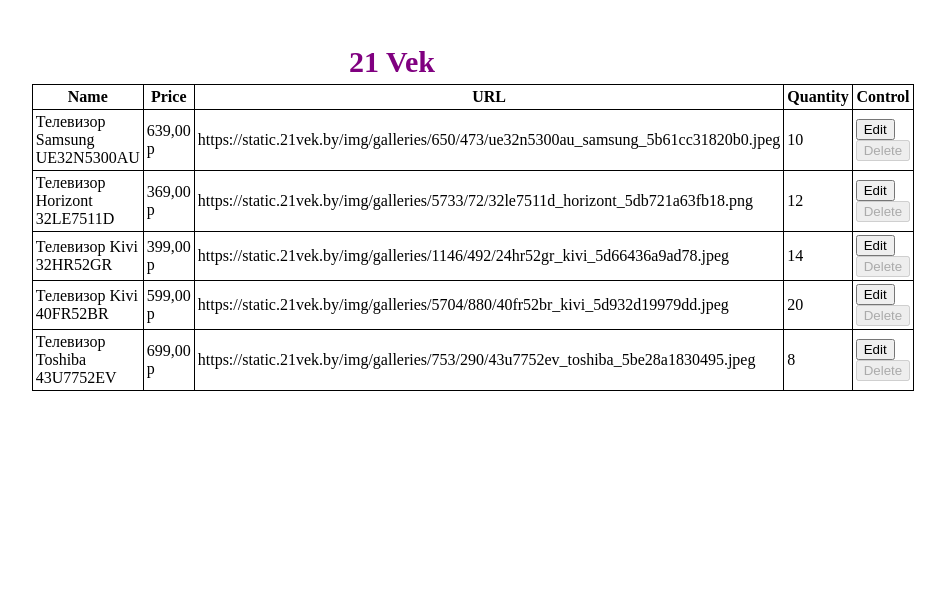
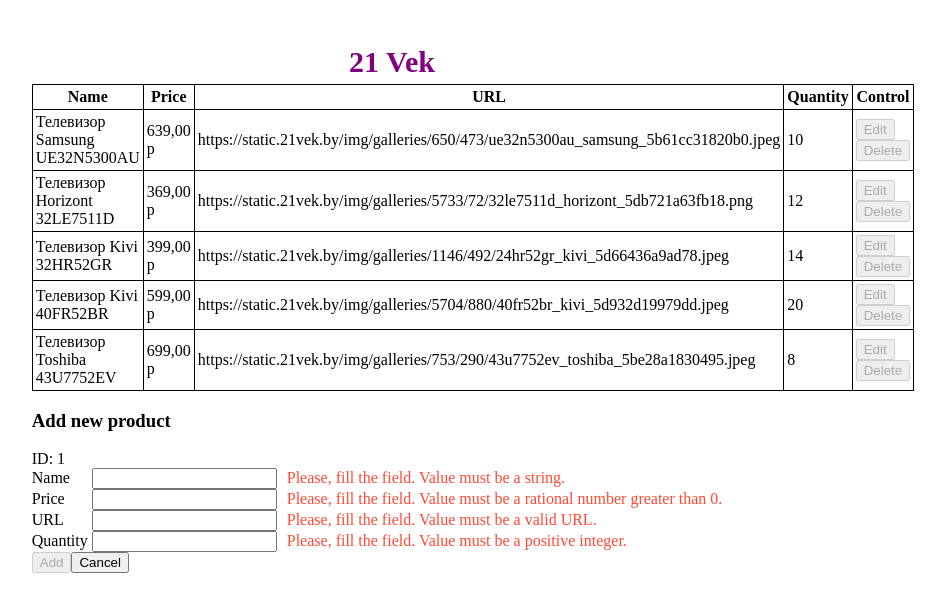
Before and after one commit to ArtyomMakarov/FD3, a React app in the folder ishop3/: page / in a window 1280 px wide. Both pictures are taken after a click on the button "New Product". Shown: the top 612 px of the page, without its empty margins (248-1193 px from the left). Built offline with nearby package versions, Linux system fonts and the light colour scheme.

Commit message:
update ishop3

```diff
--- a/ishop3/components/IshopBlock.js
+++ b/ishop3/components/IshopBlock.js
@@ -91,6 +91,11 @@
         );
 
         let item = this.state.items.find(v => v.code == this.state.selectedItemCode);
+        let   addItem = {code: this.state.key,
+                    name: '',
+                    price: '',
+                    url:'',
+                    inStock:''};
 
         return (
             <div className='Ishop'>
@@ -109,8 +114,11 @@
                 </table>
                 <input type='button' value='New Product' onClick={this.newProduct} hidden={this.state.add==true||this.state.mode==2}/>
                 {this.state.selectedItemCode && <IshopInfo item={item} mode={this.state.mode}/>}
-                {this.state.selectedItemCode && <IshopChange key={this.state.key} item = {item} mode={this.state.mode} add={this.state.add}
-                                                    cbChanged={this.changeItems} cbCanceled={this.canceled} cbOnChange={this.onChange}/>}
+                {(this.state.selectedItemCode||this.state.add) &&
+                <IshopChange key={this.state.key} item = {this.state.add?addItem:item}
+                             mode={this.state.mode} add={this.state.add} cbChanged={this.changeItems}
+                             cbCanceled={this.canceled} cbOnChange={this.onChange}
+                />}
             </div>
         );
     }
--- a/ishop3/components/IshopChange.css
+++ b/ishop3/components/IshopChange.css
@@ -11,6 +11,6 @@
 
 .itemChange .inputArea .error
 {
-    color: #ff1325;
+    color: #ff4a35;
     padding-left: 10px;
 }
--- a/ishop3/components/IshopChange.js
+++ b/ishop3/components/IshopChange.js
@@ -21,10 +21,10 @@
         price: this.props.item.price,
         url: this.props.item.url,
         quantity: this.props.item.inStock,
-        nameError: true,
-        priceError: true,
-        urlError: true,
-        quantityError: true
+        nameError: this.props.add,
+        priceError: this.props.add,
+        urlError: this.props.add,
+        quantityError: this.props.add
     }
 
     inputChanged = (e) => {
@@ -53,11 +53,29 @@
         }
     }
 
-    changeItems = () => {
-            this.props.cbChanged({...this.props.item, name: this.state.name, price: this.state.price, url: this.state.url, inStock: this.state.quantity});
+    changeItems = (e) => {
+        if (e.target.value=='Save') {
+            this.props.cbChanged({
+                ...this.props.item,
+                name: this.state.name,
+                price: this.state.price,
+                url: this.state.url,
+                inStock: this.state.quantity
+            });
+        } else {
+            this.props.cbChanged({
+                ...this.props.item,
+                code: this.props.item.code,
+                name: this.state.name,
+                price: this.state.price,
+                url: this.state.url,
+                inStock: this.state.quantity
+            });
+        }
     }
 
     render() {
+
         return (
             <div className='itemChange' hidden={this.props.mode!==2}>
 
@@ -66,22 +84,22 @@
                 <span>ID: {this.props.item.code}</span>
                 <label className='inputArea'>
                     <span className="fieldName">Name</span>
-                    <input type="text" name="itemName" onChange={this.inputChanged}/>
+                    <input type="text" name="itemName" onChange={this.inputChanged} defaultValue={this.state.name}/>
                     <span className='error' hidden={!this.state.nameError}>Please, fill the field. Value must be a string.</span>
                 </label>
                 <label className='inputArea'>
                     <span className="fieldName">Price</span>
-                    <input type="text" name="itemPrice" onChange={this.inputChanged}/>
+                    <input type="text" name="itemPrice" onChange={this.inputChanged} defaultValue={this.state.price}/>
                     <span className='error' hidden={!this.state.priceError}>Please, fill the field. Value must be a rational number greater than 0.</span>
                 </label>
                 <label className='inputArea'>
                     <span className="fieldName">URL</span>
-                    <input type="text" name="itemURL" onChange={this.inputChanged}/>
+                    <input type="text" name="itemURL" onChange={this.inputChanged} defaultValue={this.state.url}/>
                     <span className='error' hidden={!this.state.urlError}>Please, fill the field. Value must be a valid URL.</span>
                 </label>
                 <label className='inputArea'>
                     <span className="fieldName">Quantity</span>
-                    <input type="text" name="itemQuantity" onChange={this.inputChanged}/>
+                    <input type="text" name="itemQuantity" onChange={this.inputChanged} defaultValue={this.state.quantity}/>
                     <span className='error' hidden={!this.state.quantityError}>Please, fill the field. Value must be a positive integer.</span>
                 </label>
                 <input type="button" value={this.props.add?"Add":"Save"} onClick={this.changeItems}
--- a/ishop3/components/IshopItem.js
+++ b/ishop3/components/IshopItem.js
@@ -42,7 +42,7 @@
                 <td className='cell'>{this.props.url}</td>
                 <td className='cell'>{this.props.inStock}</td>
                 <td className='cell'>
-                    <input type='button' value='Edit' onClick={this.editItem} disabled={this.props.blockChange}/>
+                    <input type='button' value='Edit' onClick={this.editItem} disabled={this.props.blockChange || this.props.add}/>
                     <input type='button' value='Delete' onClick={this.deleteItem} disabled={this.props.blockChange || this.props.add || this.props.mode==2}/>
                 </td>
             </tr>
```
